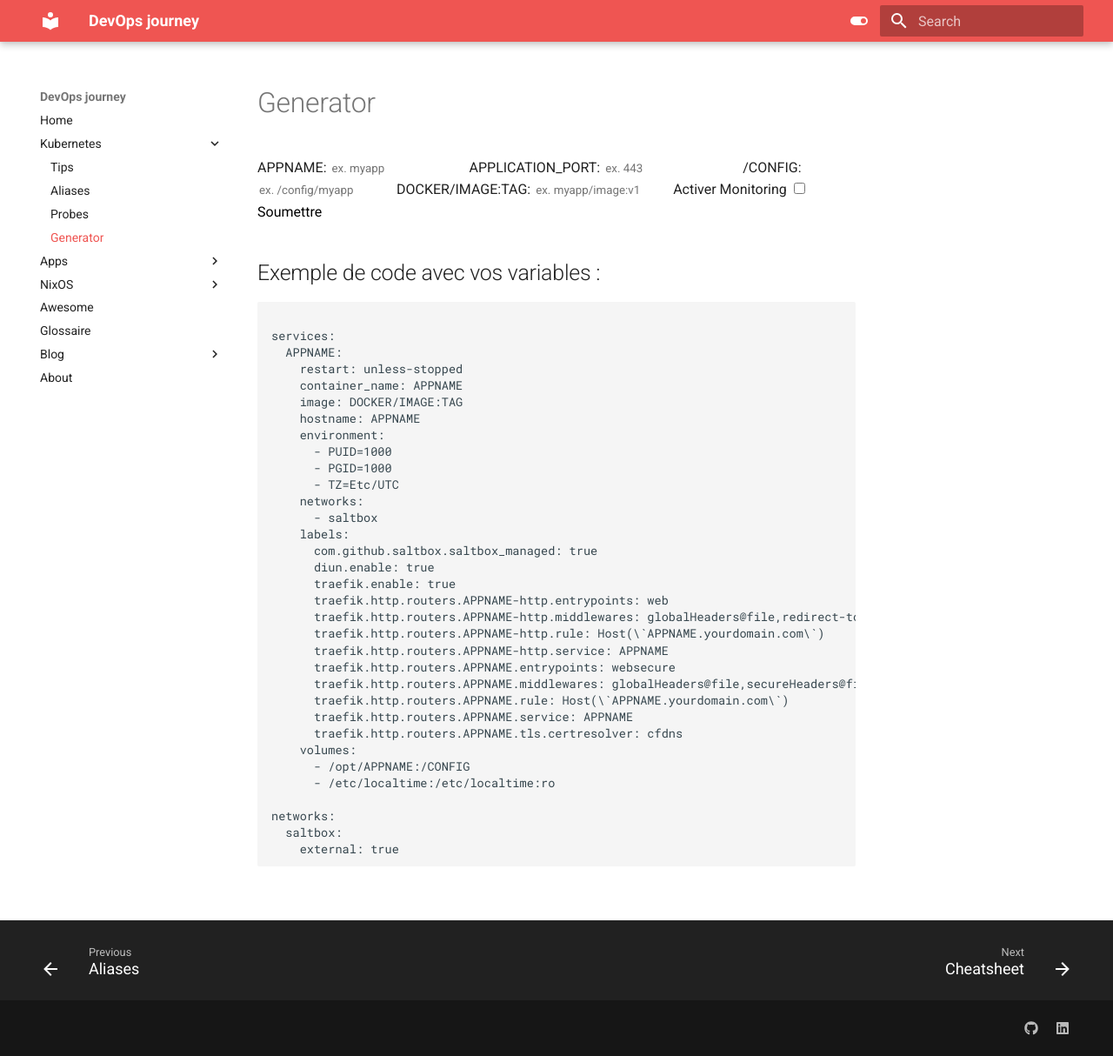
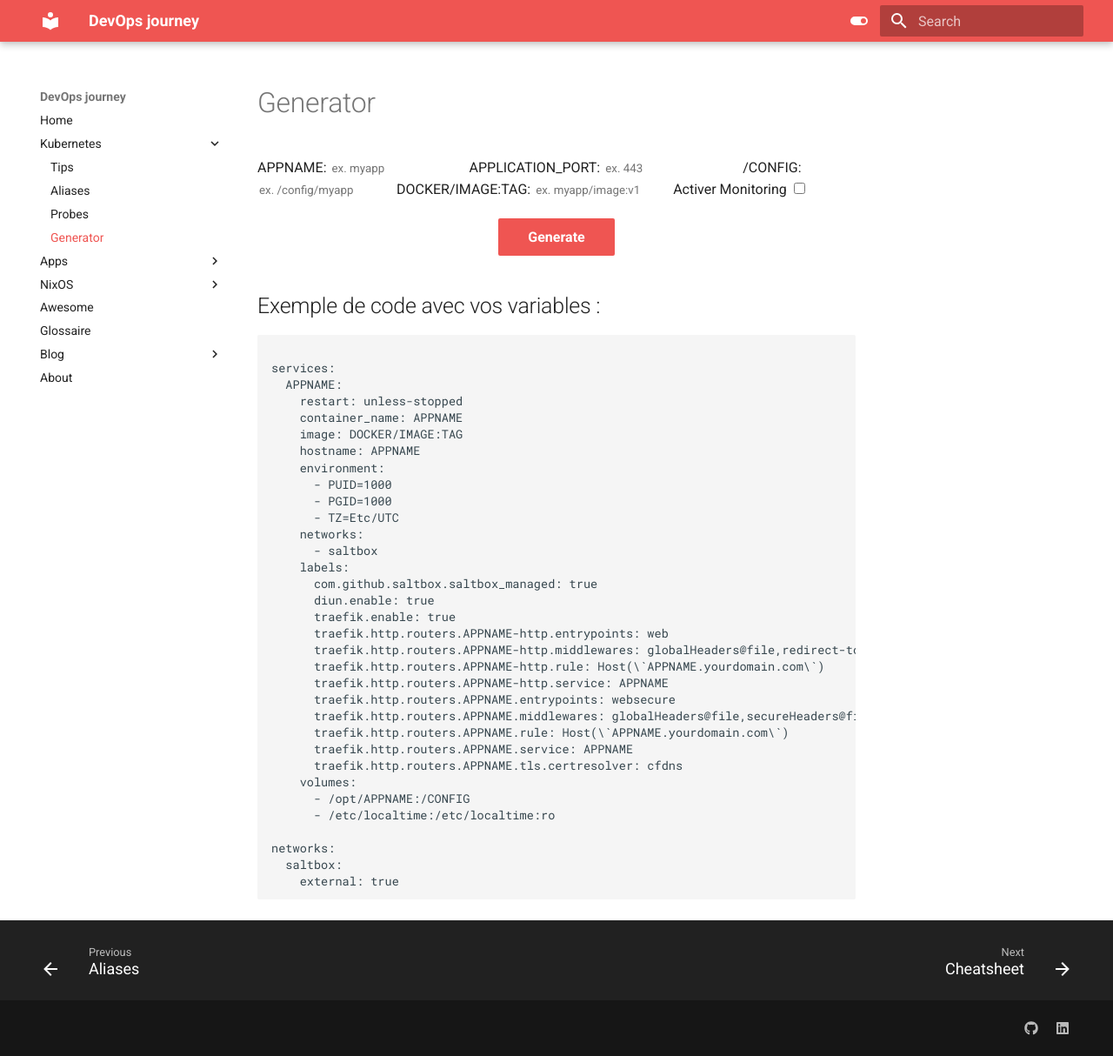
Before and after one commit to Mathod95/mkdocs, an MkDocs documentation site: the page built from docs/kubernetes/generator/test.md, in a window 1280 px wide and 1214 px high. Shown: the whole window at 87% size. Built offline with MkDocs 1.6.1 and Material for MkDocs 9.7.7, drawn with Linux system fonts in a browser that asks for light colours.

Commit message:
+ buttons

```diff
--- a/docs/kubernetes/generator/test.md
+++ b/docs/kubernetes/generator/test.md
@@ -14,7 +14,8 @@
     <label for="enableMonitoring">Activer Monitoring</label>
     <input type="checkbox" id="enableMonitoring" name="enableMonitoring">
 
-    <button type="submit">Soumettre</button>
+    <!-- Bouton Generate centré -->
+    <button type="button" id="generateButton" class="md-button md-button--primary" style="display: block; margin: 20px auto;">Generate</button>
 </form>
 
 <h2>Exemple de code avec vos variables :</h2>
```
Also changed, not shown: other parts of docs/kubernetes/generator/test.md (+1 -1 lines).
